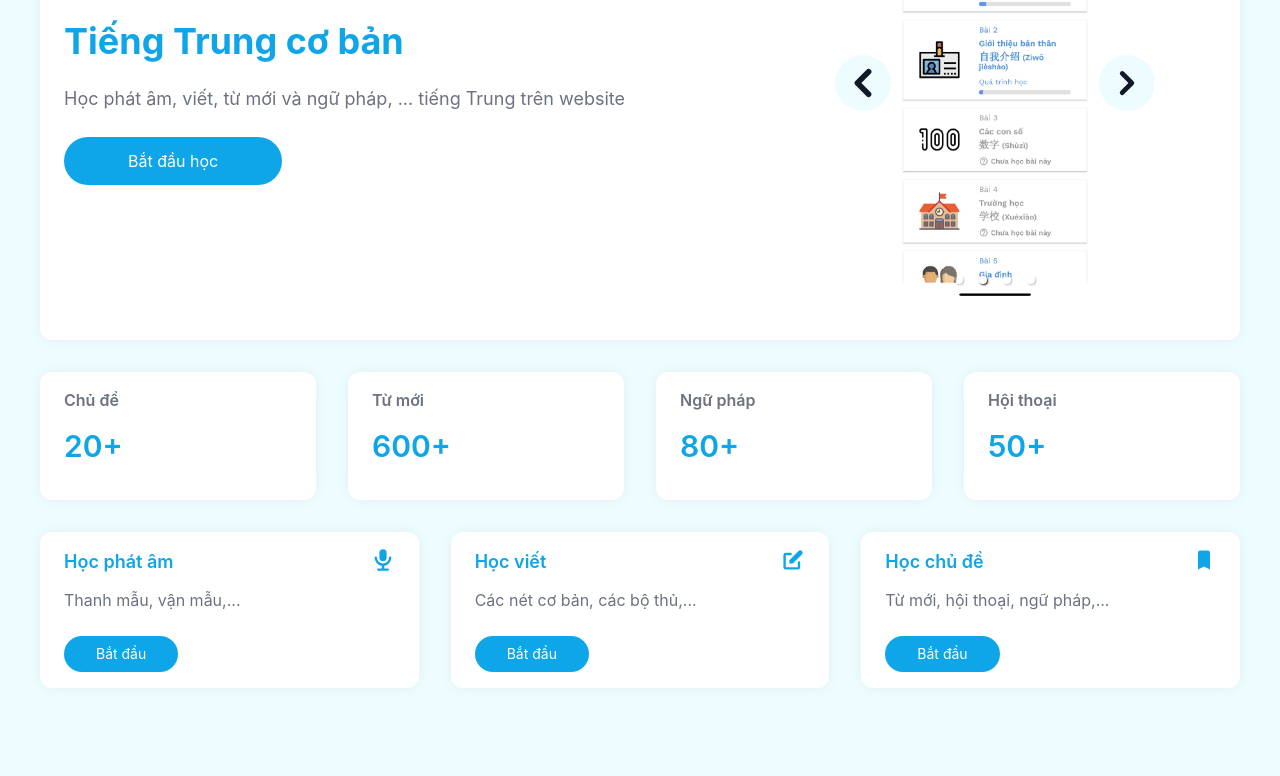
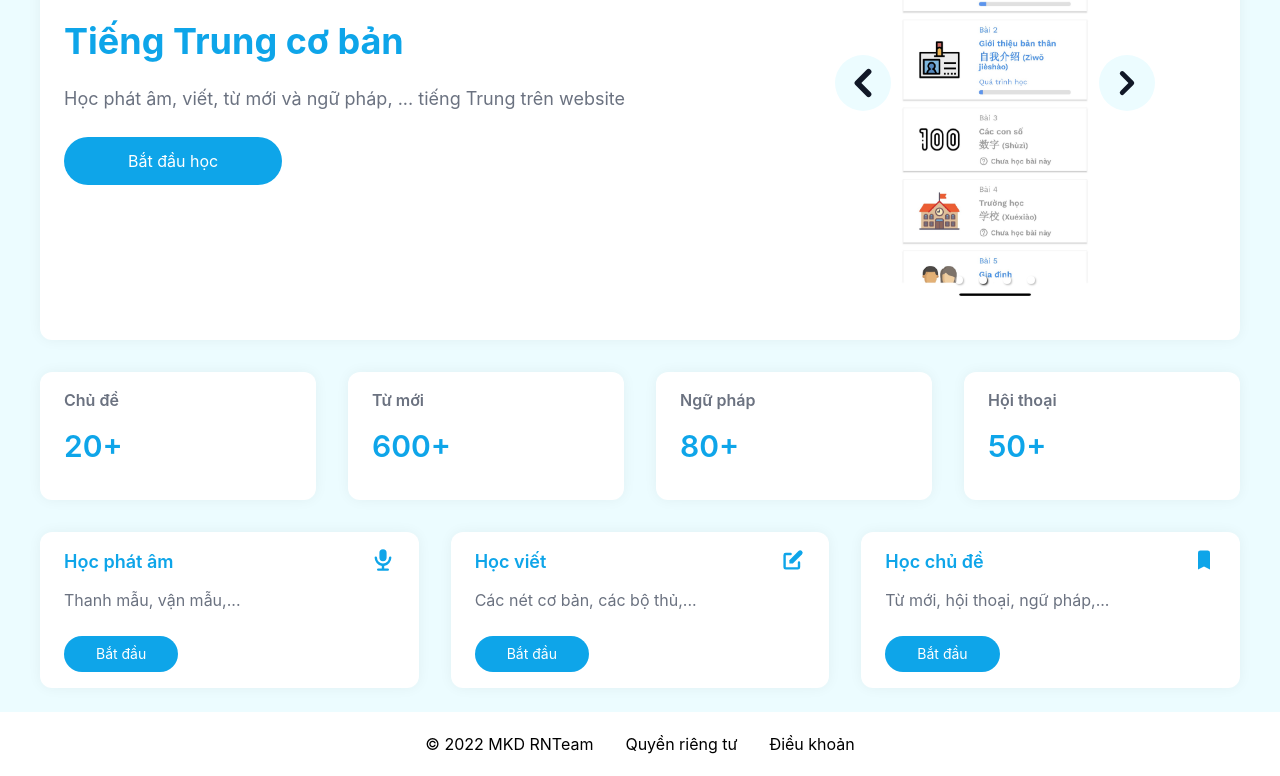
Before and after one commit to manhongdao/tiengtrungcoban, a Next.js app: page / in a window 1280 px wide. Shown: the part 245-1021 px from the top of the page. Before the commit the page ends 957 px from the top, so only its background shows below. Built offline with nearby package versions, Linux system fonts and the light colour scheme.

Commit message:
update layout

```diff
--- a/layout/footer.tsx
+++ b/layout/footer.tsx
@@ -1,13 +1,11 @@
 export default function Footer() {
-  return (
-    <>
-      <div className="mx-auto absolute bottom-0 w-full">
-        <div className="flex justify-center">
-          <div className="pr-8">© 2022 MKD RNTeam</div>
-          <div className="pr-8">Quyền riêng tư</div>
-          <div>Điều khoản</div>
-        </div>
-      </div>
-    </>
-  );
+    return (
+        <>
+            <div className="mx-auto relative bottom-0 w-full h-16 bg-white flex justify-center items-center">
+                <h3 className="pr-8">© 2022 MKD RNTeam</h3>
+                <h3 className="pr-8">Quyền riêng tư</h3>
+                <h3>Điều khoản</h3>
+            </div>
+        </>
+    );
 }
--- a/layout/header.tsx
+++ b/layout/header.tsx
@@ -14,12 +14,11 @@ export default function Header() {
     const [showDownload, setShowDownload] = useState(false);
 
     const home = (
-    <a
-      href="#"
-      className="px-6 py-2 flex items-center rounded-md hover:text-white hover:bg-sky-400"
-    >
+        <Link href={"/"} passHref>
+            <h2 className="px-6 py-2 flex items-center cursor-pointer rounded-md hover:text-white hover:bg-sky-400">
                 Trang chủ
-    </a>
+            </h2>
+        </Link>
     );
 
     const learnPath = (
@@ -45,10 +44,15 @@ export default function Header() {
                         <div className="px-1 py-1 ">
                             <Menu.Item>
                                 {({ active }) => (
-                  <Link href={ROUTER_PATH.LEARN_PRONOUNCE} passHref>
+                                    <Link
+                                        href={ROUTER_PATH.LEARN_PRONOUNCE}
+                                        passHref
+                                    >
                                         <button
                                             className={`${
-                        active ? "bg-sky-400 text-white" : "text-gray-900"
+                                                active
+                                                    ? "bg-sky-400 text-white"
+                                                    : "text-gray-900"
                                             } group flex rounded-md items-center w-full px-2 py-2 hover:font-medium text-sm`}
                                         >
                                             {active ? (
@@ -65,7 +69,9 @@ export default function Header() {
                                 {({ active }) => (
                                     <button
                                         className={`${
-                      active ? "bg-sky-400 text-white" : "text-gray-900"
+                                            active
+                                                ? "bg-sky-400 text-white"
+                                                : "text-gray-900"
                                         } group flex rounded-md items-center w-full px-2 py-2 hover:font-medium text-sm`}
                                     >
                                         {active ? (
@@ -81,7 +87,9 @@ export default function Header() {
                                 {({ active }) => (
                                     <button
                                         className={`${
-                      active ? "bg-sky-400 text-white" : "text-gray-900"
+                                            active
+                                                ? "bg-sky-400 text-white"
+                                                : "text-gray-900"
                                         } group flex rounded-md items-center w-full px-2 py-2 hover:font-medium text-sm`}
                                     >
                                         {active ? (
@@ -129,7 +137,10 @@ export default function Header() {
                         {learnPath}
                         {download}
                     </div>
-          <DialogDownload show={showDownload} setShow={setShowDownload} />
+                    <DialogDownload
+                        show={showDownload}
+                        setShow={setShowDownload}
+                    />
                     <div className="flex items-center text-gray-700 text-md leading-6 font-semibold">
                         Đăng nhập
                     </div>
--- a/layout/index.tsx
+++ b/layout/index.tsx
@@ -11,7 +11,7 @@ export default function Layout({ children }: PropType) {
             <div className="flex flex-col">
                 <Header />
                 <main className="relative py-6">{children}</main>
-        {/* <Footer /> */}
+                <Footer />
             </div>
         </>
     );
```
Lines whose indentation alone changed are shown as unchanged.
